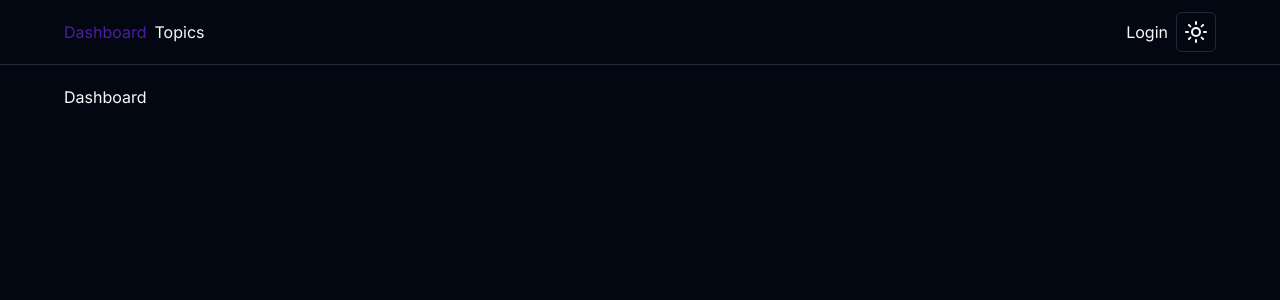
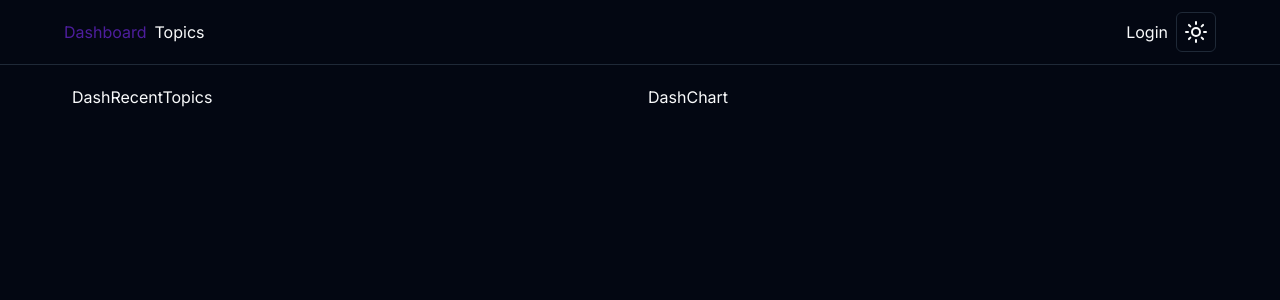
Before and after one commit to Jonathanpd/skillsup-dashboard, a Next.js app: page / in a window 1280 px wide. Shown: the top 300 px of the page. Built offline with nearby package versions, Linux system fonts and the light colour scheme; no server answers; the database is empty.

Commit message:
feat: Dashboard Setup | components DashRecentTopics and DashChart

```diff
--- a/app/page.tsx
+++ b/app/page.tsx
@@ -1,8 +1,42 @@
 import React from 'react'
+import prisma from "@/prisma/db"
+import DashRecentTopics from '@/components/DashRecentTopics'
+import DashChart from '@/components/DashChart'
 
-const Dashboard = () => {
+const Dashboard = async () => {
+  const topics = await prisma.topic.findMany({
+    where: {
+      NOT: [{status: "CLOSED"}]
+    },
+    orderBy: {
+      updatedAt: "desc"
+    },
+    skip: 0,
+    take: 5,
+    include: {
+      assignedToUser: true
+    },
+  })
+
+  const groupTopic = await prisma.topic.groupBy({
+    by: ["status"],
+    _count: {
+      id: true,
+    },
+  })
+
+  //console.log(topics)
+  //console.log(groupTopic)
+
   return (
-    <div>Dashboard</div>
+    <div className="grid gap-4 md:grid-cols-2 px-2">
+      <div>
+        <DashRecentTopics />
+      </div>
+      <div>
+        <DashChart />
+      </div>
+    </div>
   )
 }
 
--- /dev/null
+++ b/components/DashChart.tsx
@@ -0,0 +1,9 @@
+import React from 'react'
+
+const DashChart = () => {
+  return (
+    <div>DashChart</div>
+  )
+}
+
+export default DashChart
--- /dev/null
+++ b/components/DashRecentTopics.tsx
@@ -0,0 +1,9 @@
+import React from 'react'
+
+const DashRecentTopics = () => {
+  return (
+    <div>DashRecentTopics</div>
+  )
+}
+
+export default DashRecentTopics
```
